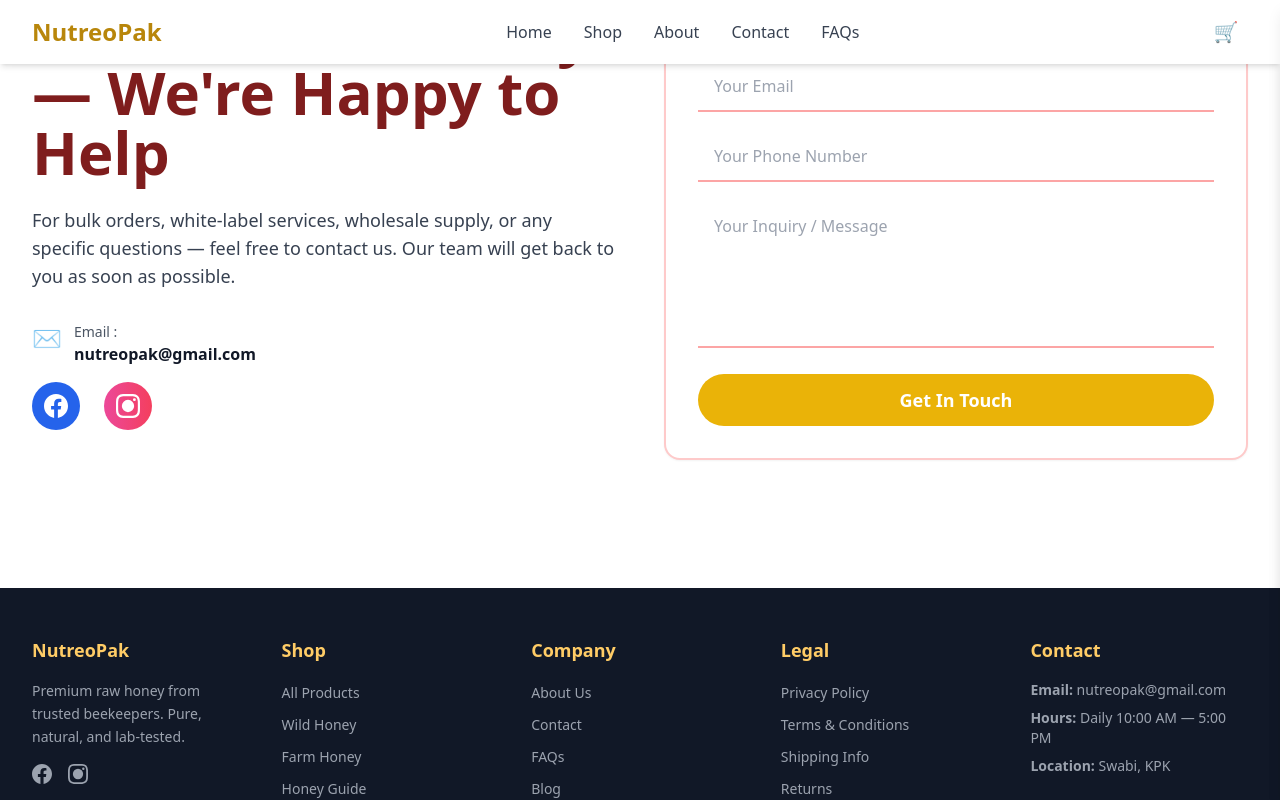
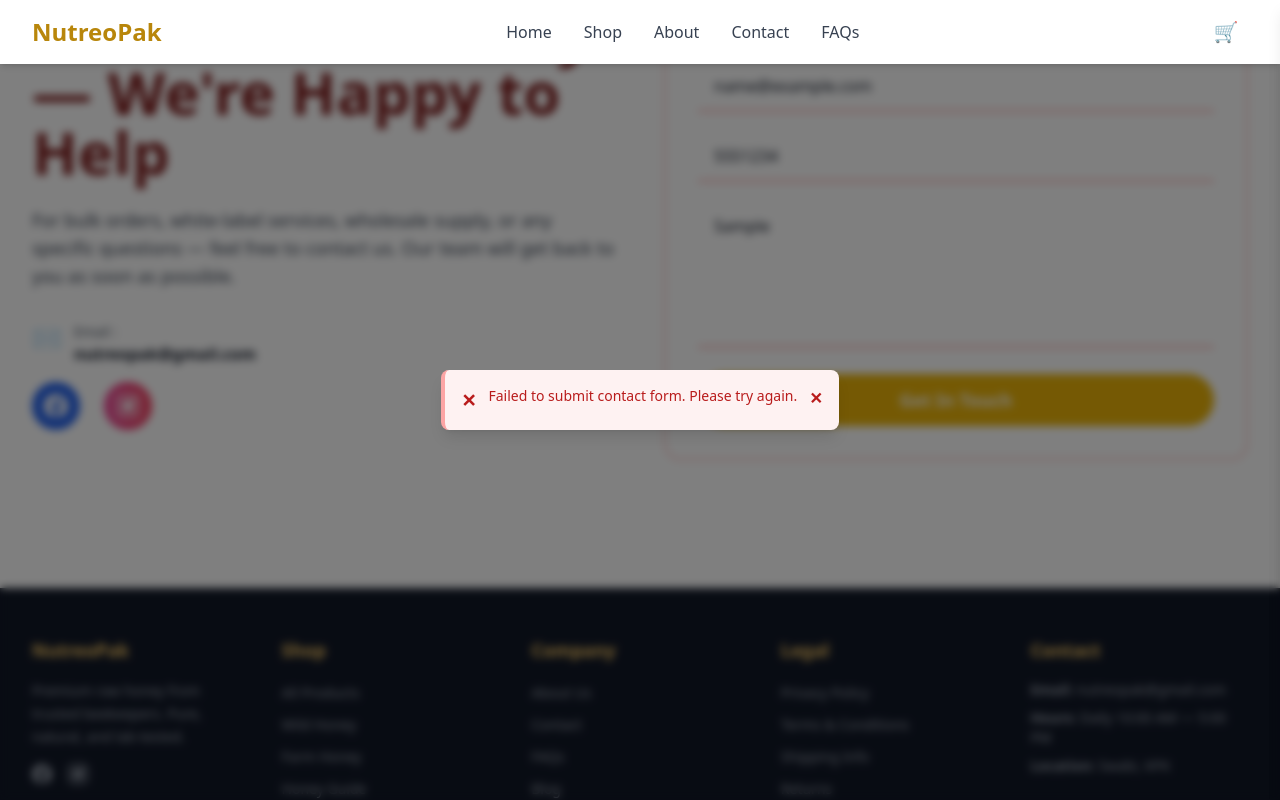
Before and after one commit to developer-bytespak/NeutroPak_frontend, a Next.js app: page /contact in a window 1280 px wide. Both pictures are taken after typing "Sample", "name@example.com", "5551234", "Sample" into the empty fields and a click on the button "Get In Touch". Shown: the part 522-1322 px from the top of the page. Built offline with nearby package versions, Linux system fonts and the light colour scheme; no server answers.

Commit message:
contact form implementation with backend

```diff
--- a/src/app/contact/page.tsx
+++ b/src/app/contact/page.tsx
@@ -1,6 +1,8 @@
 'use client';
 
 import React, { useState } from 'react';
+import { contactService } from '@/services/contactService';
+import { useToast } from '@/components/Toast';
 
 const ContactPage = () => {
   const [formData, setFormData] = useState({
@@ -9,6 +11,8 @@
     phone: '',
     message: '',
   });
+  const [isLoading, setIsLoading] = useState(false);
+  const toast = useToast();
 
   const handleChange = (e: React.ChangeEvent<HTMLInputElement | HTMLTextAreaElement>) => {
     const { name, value } = e.target;
@@ -18,16 +22,28 @@
     }));
   };
 
-  const handleSubmit = (e: React.FormEvent) => {
+  const handleSubmit = async (e: React.FormEvent) => {
     e.preventDefault();
-    console.log('Form submitted:', formData);
-    alert('Thank you for your message. We will contact you soon!');
+    setIsLoading(true);
+
+    try {
+      const response = await contactService.submitContact(formData);
+
+      if (response.success) {
+        toast.success('Thank you! Your message has been sent successfully. We will contact you soon.', 5000);
         setFormData({
           name: '',
           email: '',
           phone: '',
           message: '',
         });
+      }
+    } catch (err: any) {
+      const errorMessage = err.response?.data?.message || 'Failed to submit contact form. Please try again.';
+      toast.error(errorMessage, 5000);
+    } finally {
+      setIsLoading(false);
+    }
   };
 
   return (
@@ -147,9 +163,12 @@
 
                 <button
                   type="submit"
-                  className="w-full bg-yellow-500 hover:bg-yellow-600 text-white font-bold py-3 rounded-full transition-colors duration-300 text-lg"
+                  disabled={isLoading}
+                  className={`w-full bg-yellow-500 hover:bg-yellow-600 text-white font-bold py-3 rounded-full transition-colors duration-300 text-lg ${
+                    isLoading ? 'opacity-50 cursor-not-allowed' : ''
+                  }`}
                 >
-                  Get In Touch
+                  {isLoading ? 'Submitting...' : 'Get In Touch'}
                 </button>
               </form>
             </div>
--- a/src/app/layout.tsx
+++ b/src/app/layout.tsx
@@ -1,6 +1,7 @@
 import type { Metadata, Viewport } from 'next';
 import NavbarWrapper from '@/components/NavbarWrapper';
 import FooterWrapper from '@/components/FooterWrapper';
+import { Toast } from '@/components/Toast';
 import { CartProvider } from '@/store/CartContext';
 import '../styles/globals.css';
 
@@ -21,6 +22,7 @@
     <html lang="en">
       <body className="bg-white">
         <CartProvider>
+          <Toast />
           <NavbarWrapper />
           <main>{children}</main>
           <FooterWrapper />
--- /dev/null
+++ b/src/components/Toast.tsx
@@ -0,0 +1,117 @@
+'use client';
+
+import React, { useState, useEffect } from 'react';
+
+export interface ToastProps {
+  id: string;
+  type: 'success' | 'error' | 'info' | 'warning';
+  message: string;
+  duration?: number;
+}
+
+interface ToastItemProps extends ToastProps {
+  onClose: (id: string) => void;
+}
+
+const ToastItem: React.FC<ToastItemProps> = ({ id, type, message, duration = 5000, onClose }) => {
+  useEffect(() => {
+    if (duration) {
+      const timer = setTimeout(() => onClose(id), duration);
+      return () => clearTimeout(timer);
+    }
+  }, [id, duration, onClose]);
+
+  const bgColor = {
+    success: 'bg-green-50 border-green-300',
+    error: 'bg-red-50 border-red-300',
+    info: 'bg-blue-50 border-blue-300',
+    warning: 'bg-yellow-50 border-yellow-300',
+  }[type];
+
+  const textColor = {
+    success: 'text-green-700',
+    error: 'text-red-700',
+    info: 'text-blue-700',
+    warning: 'text-yellow-700',
+  }[type];
+
+  const borderColor = {
+    success: 'border-green-300',
+    error: 'border-red-300',
+    info: 'border-blue-300',
+    warning: 'border-yellow-300',
+  }[type];
+
+  const icon = {
+    success: '✓',
+    error: '✕',
+    info: 'ℹ',
+    warning: '⚠',
+  }[type];
+
+  return (
+    <div className={`border-l-4 ${borderColor} ${bgColor} p-4 rounded-lg shadow-lg flex items-start gap-3 animate-slideIn max-w-md`}>
+      <span className={`text-lg font-bold ${textColor}`}>{icon}</span>
+      <div className="flex-1">
+        <p className={`text-sm font-medium ${textColor}`}>{message}</p>
+      </div>
+      <button
+        onClick={() => onClose(id)}
+        className={`font-bold ${textColor} hover:opacity-70 transition-opacity`}
+      >
+        ✕
+      </button>
+    </div>
+  );
+};
+
+export const Toast: React.FC = () => {
+  const [toasts, setToasts] = useState<ToastProps[]>([]);
+
+  // Expose methods via window for global access
+  React.useEffect(() => {
+    (window as any).showToast = (type: string, message: string, duration?: number) => {
+      const id = Date.now().toString();
+      setToasts((prev) => [...prev, { id, type: type as any, message, duration }]);
+    };
+  }, []);
+
+  const removeToast = (id: string) => {
+    setToasts((prev) => prev.filter((toast) => toast.id !== id));
+  };
+
+  return (
+    <>
+      {/* Backdrop with blur */}
+      {toasts.length > 0 && (
+        <div className="fixed inset-0 bg-black bg-opacity-50 backdrop-blur-sm z-40" />
+      )}
+      {/* Centered toast container */}
+      <div className="fixed inset-0 z-50 flex items-center justify-center pointer-events-none">
+        <div className="space-y-3 pointer-events-auto">
+          {toasts.map((toast) => (
+            <div key={toast.id}>
+              <ToastItem {...toast} onClose={removeToast} />
+            </div>
+          ))}
+        </div>
+      </div>
+    </>
+  );
+};
+
+// Custom hook for easier usage
+export const useToast = () => {
+  const showToast = (type: 'success' | 'error' | 'info' | 'warning', message: string, duration?: number) => {
+    if (typeof window !== 'undefined' && (window as any).showToast) {
+      (window as any).showToast(type, message, duration);
+    }
+  };
+
+  return {
+    success: (message: string, duration?: number) => showToast('success', message, duration),
+    error: (message: string, duration?: number) => showToast('error', message, duration),
+    info: (message: string, duration?: number) => showToast('info', message, duration),
+    warning: (message: string, duration?: number) => showToast('warning', message, duration),
+  };
+};
--- /dev/null
+++ b/src/services/contactService.ts
@@ -0,0 +1,34 @@
+import { apiPost } from '@/utils/api';
+
+export interface ContactFormData {
+  name: string;
+  email: string;
+  phone: string;
+  message: string;
+}
+
+export interface ContactResponse {
+  success: boolean;
+  data: {
+    id: number;
+    name: string;
+    email: string;
+    phone: string;
+    message: string;
+    createdAt: string;
+  };
+  message: string;
+}
+
+export const contactService = {
+  async submitContact(data: ContactFormData): Promise<ContactResponse> {
+    const response = await apiPost<ContactResponse>('/api/contact', {
+      name: data.name,
+      email: data.email,
+      phone: data.phone,
+      message: data.message,
+    });
+
+    return response.data;
+  },
+};
--- a/src/styles/globals.css
+++ b/src/styles/globals.css
@@ -23,6 +23,17 @@
   }
 }
 
+@keyframes slideIn {
+  0% {
+    opacity: 0;
+    transform: translateX(100%);
+  }
+  100% {
+    opacity: 1;
+    transform: translateX(0);
+  }
+}
+
 @layer components {
   .animate-slide-left {
     animation: slideLeft 30s linear infinite;
@@ -30,6 +41,10 @@
 
   .animate-fade-in {
     animation: fadeIn 0.3s ease-out;
+  }
+
+  .animate-slideIn {
+    animation: slideIn 0.3s ease-out;
   }
 
   .btn-primary {
```
Lines whose indentation alone changed are shown as unchanged.
